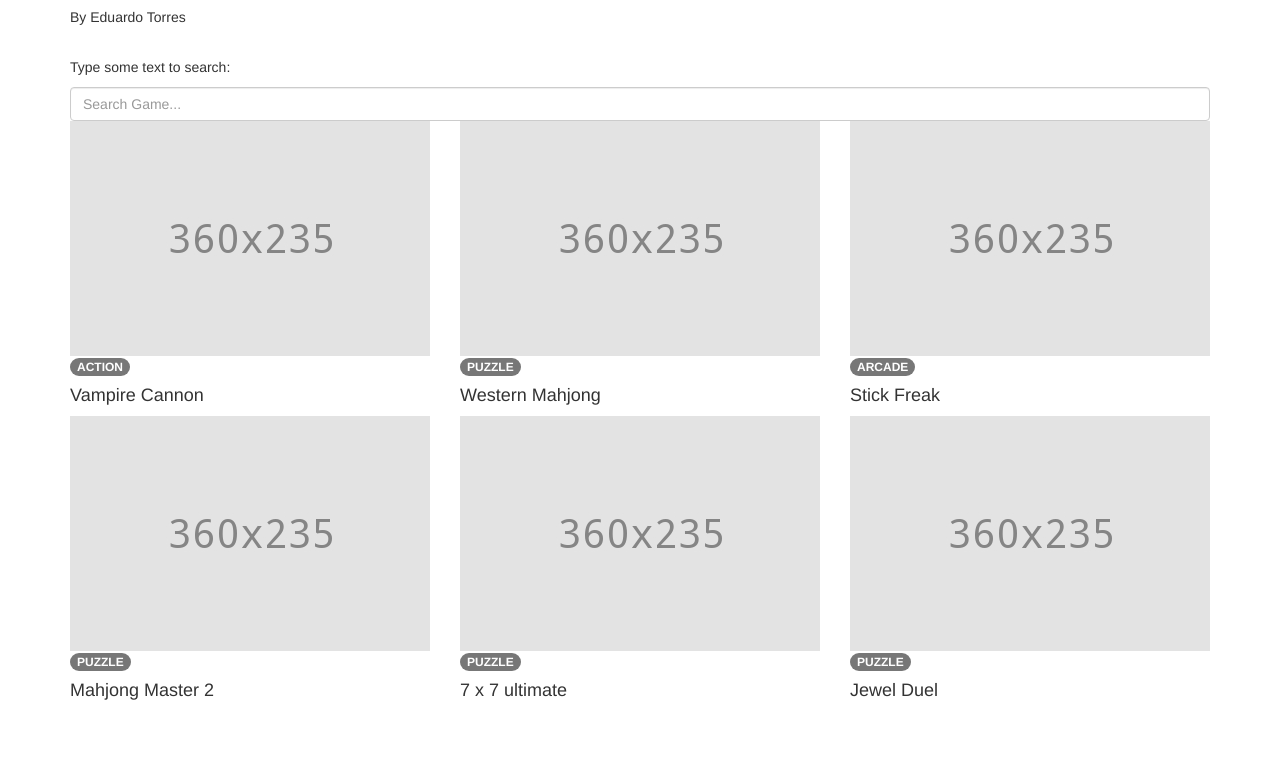
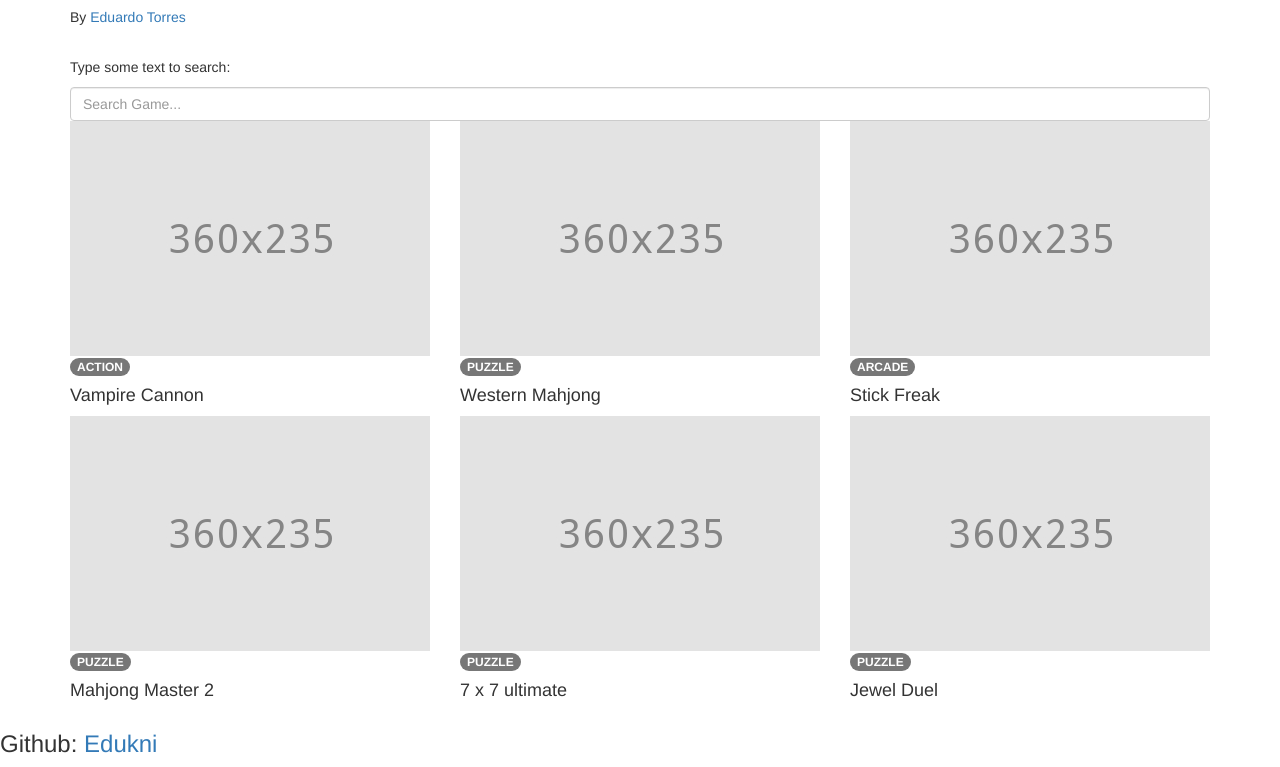
Before and after one commit to edutorres12/Search-input-jquery-plugin, a plain HTML site: page index.html in a window 1280 px wide. Shown: the part 63-830 px from the top of the page. Before the commit the page ends 800 px from the top, so only its background shows below. Drawn offline with Linux system fonts and the light colour scheme.

Commit message:
Update index.html

```diff
--- a/index.html
+++ b/index.html
@@ -11,7 +11,7 @@
 	<div class="row">
 		<div class="col-md-12">
 			<h1>E-search plugin</h1>
-			<p>By Eduardo Torres</p><br>
+			<p>By <a target="_blank" href="https://github.com/edukni">Eduardo Torres</a></p><br>
 			<p>Type some text to search:</p>
 			<input type="text" class="form-control search-game" placeholder="Search Game..."> </div>
 		</div>
@@ -129,6 +129,11 @@
 
      </div>
 </div>
+		<div class="row">
+		<div class="col-md-12">
+			<h3>Github: <a target="_blank" href="https://github.com/edukni">Edukni</a></h3>
+		</div>
+	</div>
     <script src="js/bootstrap.min.js"></script>
     <script type="text/javascript">
     	     $('input.form-control.search-game').search(function(){
```
